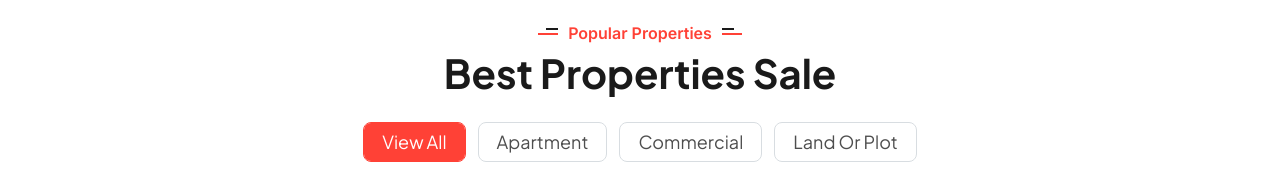
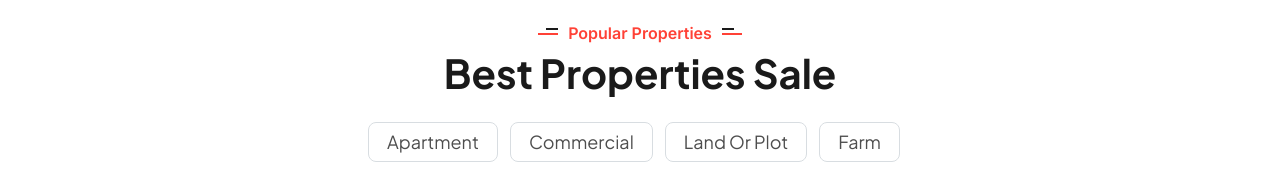
Before and after one commit to HoangNgo77/RealEstate, a plain HTML site: page index.html in a window 1280 px wide. Shown: the part 820-989 px from the top of the page. Drawn offline with Linux system fonts and the light colour scheme.

Commit message:
Update index.html
HIdden view all in popular slide show

```diff
--- a/index.html
+++ b/index.html
@@ -990,7 +990,7 @@ Feature Area
                         <p class="sub-title fadeinup wow" data-wow-duration="1.2s" data-wow-delay="0.1s"> <span class="double-line"></span> Popular Properties</p>
                         <h2 class="sec-title mb-4 fadeinup wow" data-wow-duration="1.3s" data-wow-delay="0.3s">Best Properties Sale</h2>
                         <div class="filter-menu indicator-active filter-menu-active mt-2 justify-content-center fadeinup wow" data-wow-duration="1.5s" data-wow-delay="0.5s">
-                            <button data-filter="*" class="th-btn tab-btn active" type="button">View All</button>
+                            <!-- <button data-filter="*" class="th-btn tab-btn active" type="button">View All</button> -->
                             <button data-filter=".cat1" class="th-btn tab-btn" type="button">Apartment</button>
                             <button data-filter=".cat2" class="th-btn tab-btn" type="button">Commercial</button>
                             <button data-filter=".cat3" class="th-btn tab-btn" type="button">Land or Plot</button>
```
